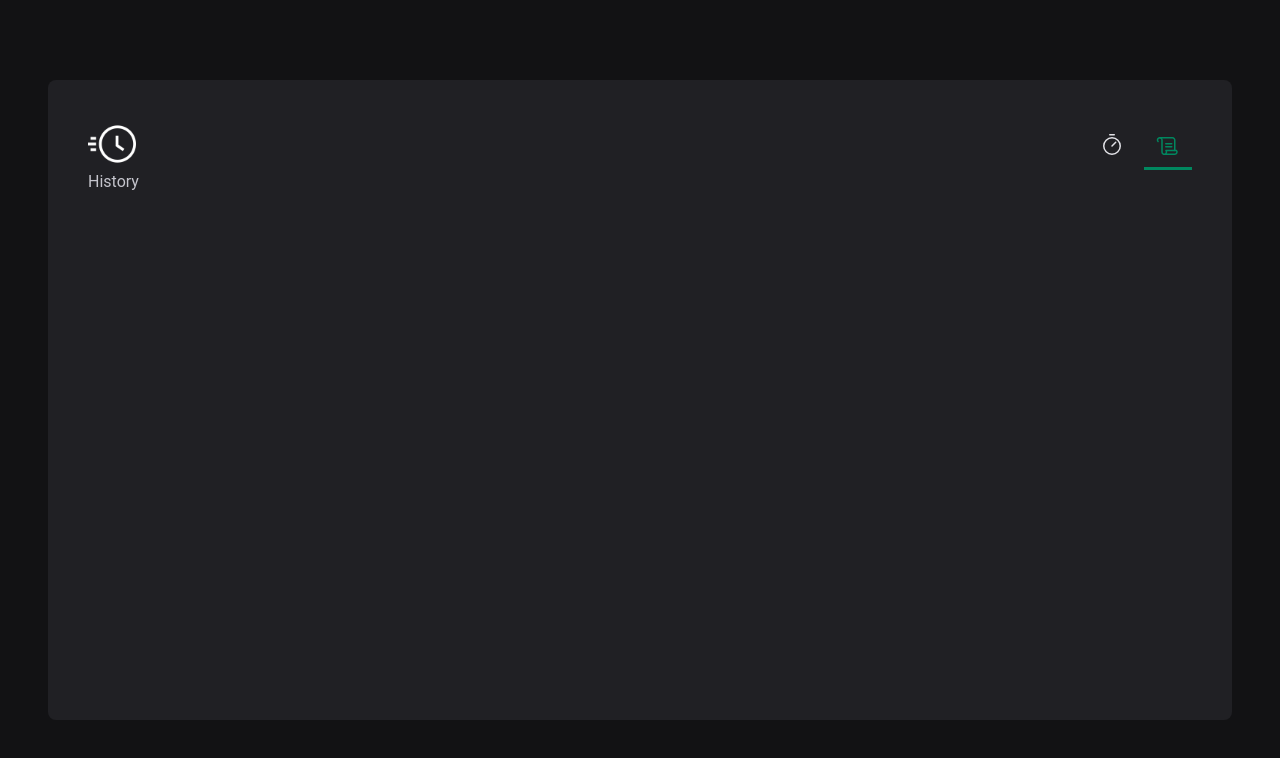
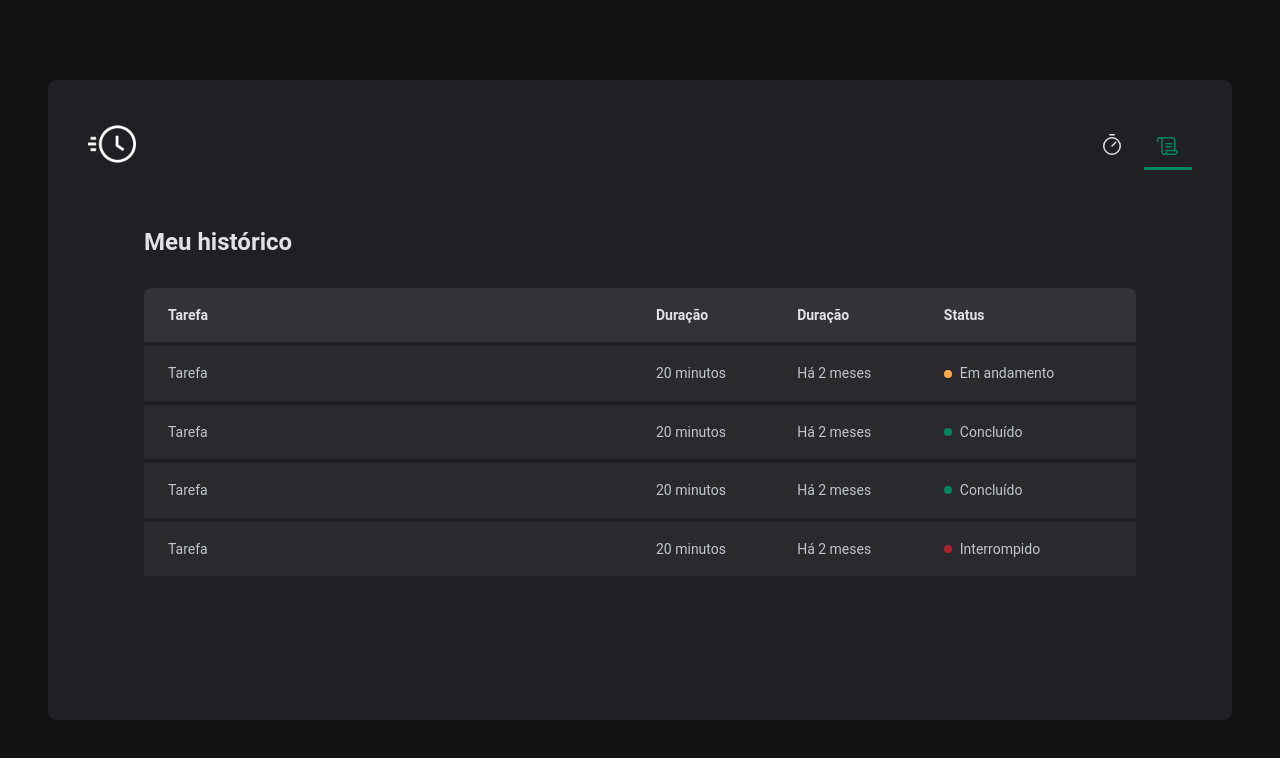
Before and after one commit to pedro-soares-nogueira/pomo-pro, a React (Vite) app: page /history in a window 1280 px wide. Shown: the top 758 px of the page. Built offline with nearby package versions, Linux system fonts and the light colour scheme.

Commit message:
styling:: history component + status cycle

```diff
--- a/src/pages/History/index.tsx
+++ b/src/pages/History/index.tsx
@@ -1,5 +1,58 @@
+import { HistoryContainer, HistoryList, Status } from './styles'
+
 const History = () => {
-  return <div>History</div>
+  return (
+    <HistoryContainer>
+      <h1>Meu histórico</h1>
+
+      <HistoryList>
+        <table>
+          <thead>
+            <tr>
+              <th>Tarefa</th>
+              <th>Duração</th>
+              <th>Duração</th>
+              <th>Status</th>
+            </tr>
+          </thead>
+          <tbody>
+            <tr>
+              <td>Tarefa</td>
+              <td>20 minutos</td>
+              <td>Há 2 meses</td>
+              <td>
+                <Status statusColor="yellow">Em andamento</Status>
+              </td>
+            </tr>
+            <tr>
+              <td>Tarefa</td>
+              <td>20 minutos</td>
+              <td>Há 2 meses</td>
+              <td>
+                <Status statusColor="green">Concluído</Status>
+              </td>
+            </tr>
+            <tr>
+              <td>Tarefa</td>
+              <td>20 minutos</td>
+              <td>Há 2 meses</td>
+              <td>
+                <Status statusColor="green">Concluído</Status>
+              </td>
+            </tr>
+            <tr>
+              <td>Tarefa</td>
+              <td>20 minutos</td>
+              <td>Há 2 meses</td>
+              <td>
+                <Status statusColor="red">Interrompido</Status>
+              </td>
+            </tr>
+          </tbody>
+        </table>
+      </HistoryList>
+    </HistoryContainer>
+  )
 }
 
 export default History
--- /dev/null
+++ b/src/pages/History/styles.ts
@@ -0,0 +1,78 @@
+import styled from 'styled-components'
+
+export const HistoryContainer = styled.main`
+  flex: 1;
+  padding: 3.5rem;
+  display: flex;
+  flex-direction: column;
+  height: 70vh;
+  h1 {
+    font-size: 1.5rem;
+    color: ${(props) => props.theme['gray-100']};
+  }
+`
+
+export const HistoryList = styled.div`
+  flex: 1;
+  overflow: auto;
+  margin-top: 2rem;
+  table {
+    width: 100%;
+    border-collapse: collapse;
+    min-width: 600px;
+    th {
+      background-color: ${(props) => props.theme['gray-600']};
+      padding: 1rem;
+      text-align: left;
+      color: ${(props) => props.theme['gray-100']};
+      font-size: 0.875rem;
+      line-height: 1.6;
+      &:first-child {
+        border-top-left-radius: 8px;
+        padding-left: 1.5rem;
+      }
+      &:last-child {
+        border-top-right-radius: 8px;
+        padding-right: 1.5rem;
+      }
+    }
+    tbody {
+      td {
+        background-color: ${(props) => props.theme['gray-700']};
+        border-top: 4px solid ${(props) => props.theme['gray-800']};
+        padding: 1rem;
+        font-size: 0.875rem;
+        line-height: 1.6;
+        &:first-child {
+          width: 50%;
+          padding-left: 1.5rem;
+        }
+        &:last-child {
+          padding-right: 1.5rem;
+        }
+      }
+    }
+  }
+`
+const STATUS_COLORS = {
+  yellow: 'yellow-500',
+  green: 'green-500',
+  red: 'red-500',
+} as const
+
+interface StatusProps {
+  statusColor: keyof typeof STATUS_COLORS
+}
+
+export const Status = styled.span<StatusProps>`
+  display: flex;
+  align-items: center;
+  gap: 0.5rem;
+  &::before {
+    content: '';
+    width: 0.5rem;
+    height: 0.5rem;
+    border-radius: 9999px;
+    background: ${(props) => props.theme[STATUS_COLORS[props.statusColor]]};
+  }
+`
--- a/src/styles/global.ts
+++ b/src/styles/global.ts
@@ -17,4 +17,5 @@
     font-weight: 400;
     font-size: 1rem;
   }
+
 `
```
